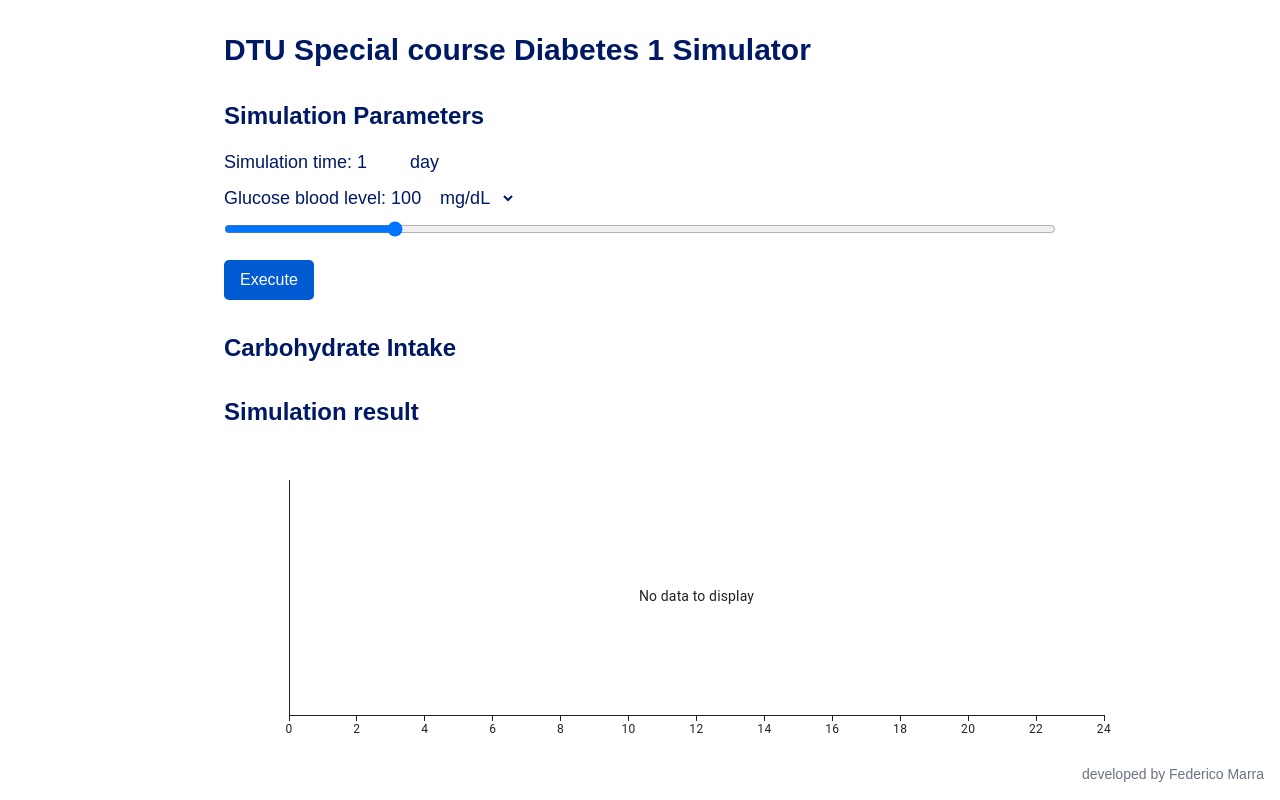
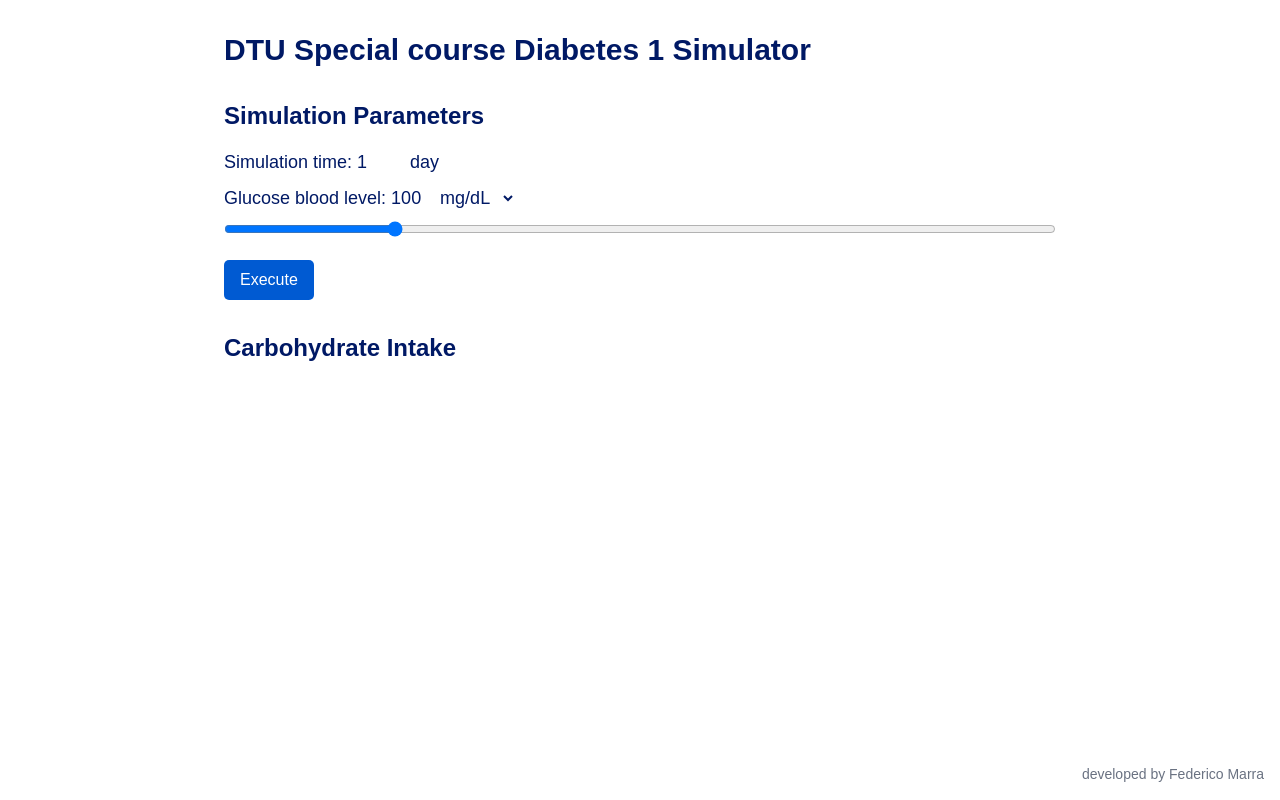
Before and after one commit to federicomarra/dtu-diabetes1-simulation, a Next.js app: page / in a window 1280 px wide. Built offline with nearby package versions, Linux system fonts and the light colour scheme.

Commit message:
Fix visual of non simulated

```diff
--- a/app/page.tsx
+++ b/app/page.tsx
@@ -180,16 +180,19 @@ const Home: NextPage = () => {
           Execute
         </button>
         <h2 className="text-2xl font-semibold mt-8 mb-4">Carbohydrate Intake</h2>
+        {result.length > 0 && (
+          <div>
             <h2 className="text-2xl font-semibold mt-8 mb-4">Simulation result</h2>
             <LineChart
               className="mt-4"
-          xAxis={[{ data: time }]}
+              xAxis={[{data: time}]}
               series={
-          [{ data: result.map((value: number) => (value ? value : null)) }]
+                [{data: result.map((value: number) => (value ? value : null))}]
               }
               width={900}
               height={300}
             />
+          </div>)}
         {result.length > 0 && (
           <div className="mt-4">
             <h3 className="text-xl font-semibold">Result:</h3>
```
Lines whose indentation alone changed are shown as unchanged.
